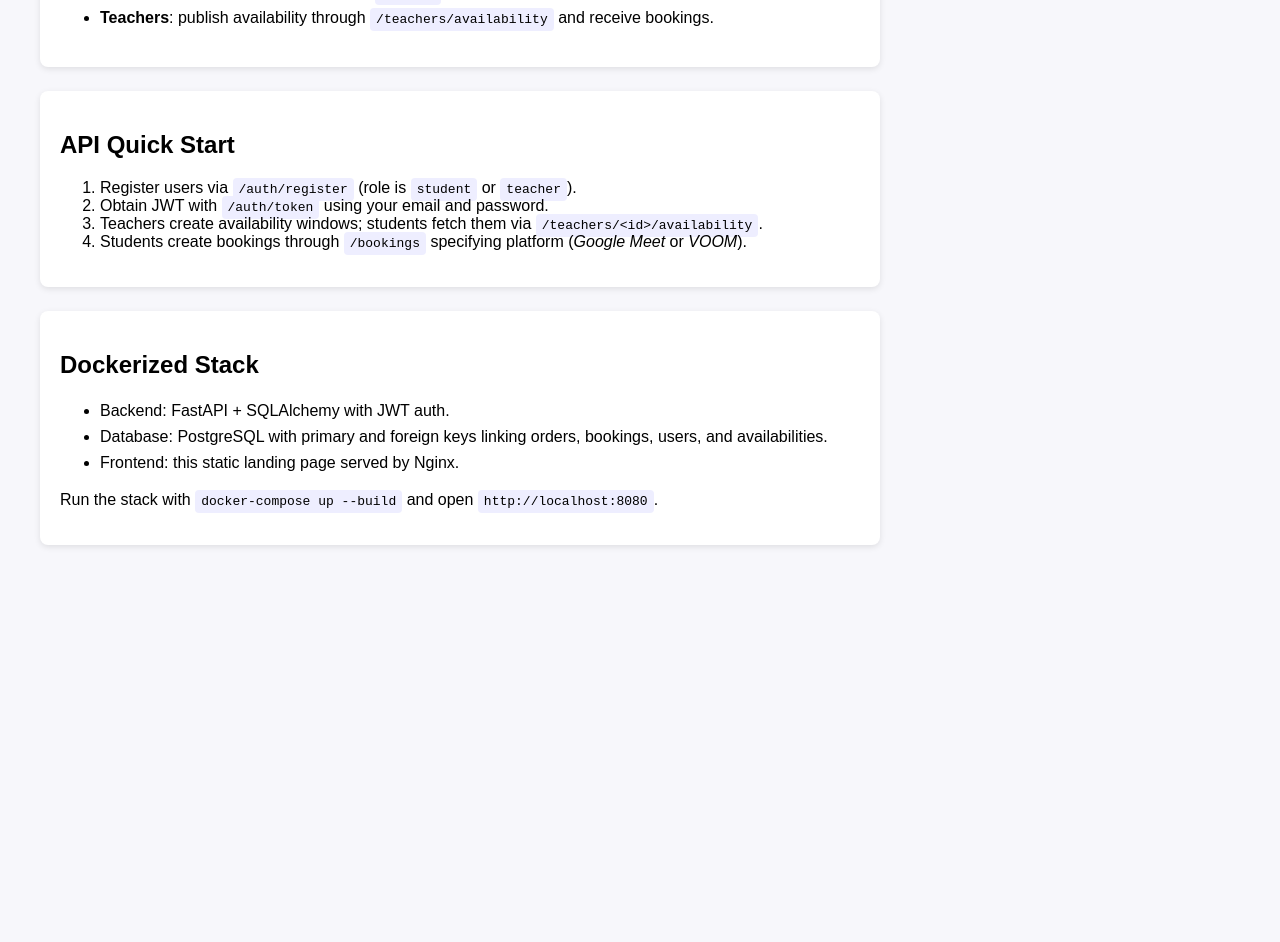
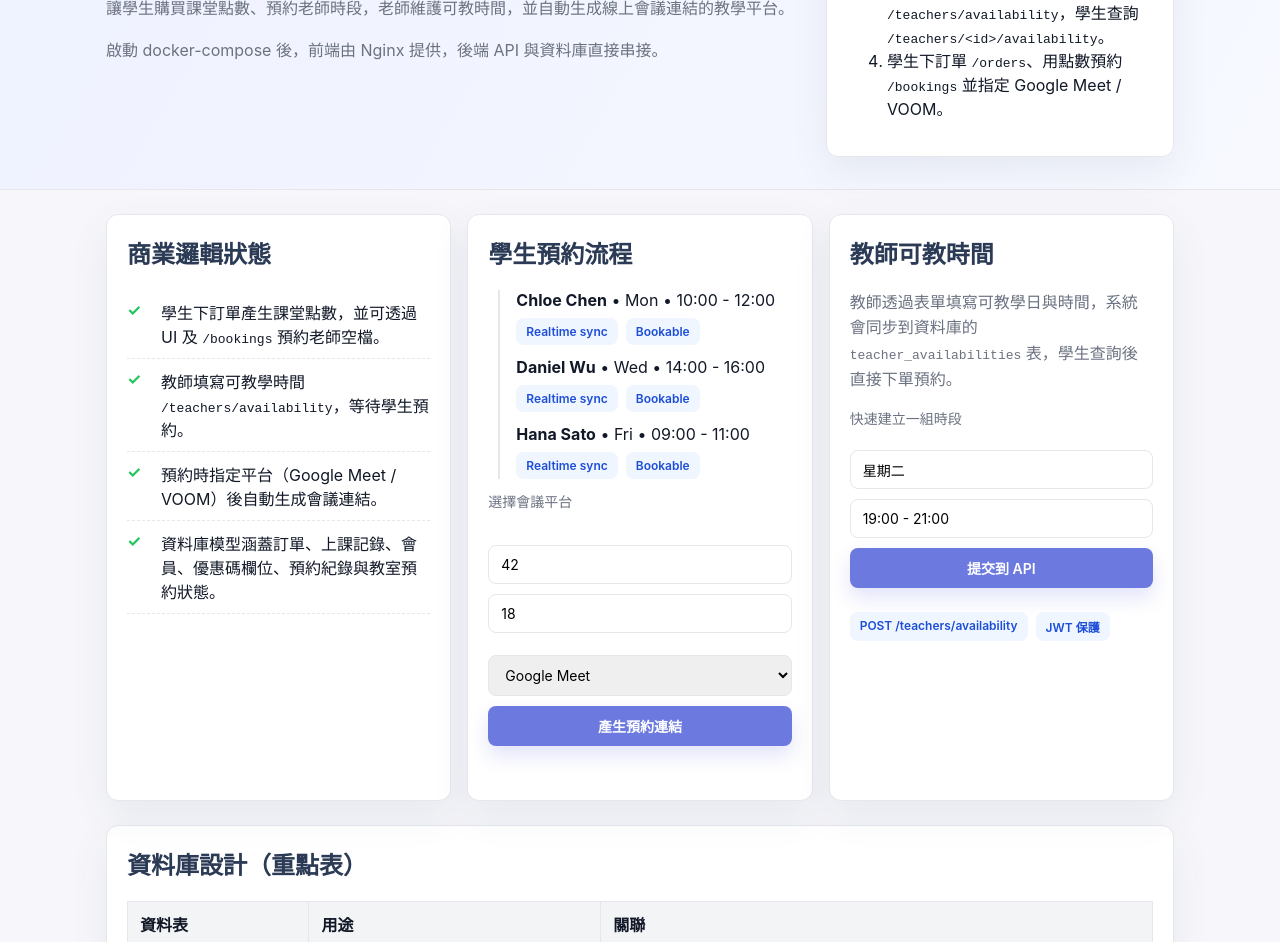
Before and after one commit to d56845684/youtube_AI_transform, a plain HTML site: page frontend/index.html in a window 1280 px wide. Shown: the part 207-1149 px from the top of the page. Before the commit the page ends 800 px from the top, so only its background shows below. Drawn offline with Linux system fonts and the light colour scheme.

Commit message:
Add structured frontend layout for tutor marketplace

```diff
--- a/frontend/index.html
+++ b/frontend/index.html
@@ -4,40 +4,148 @@
     <meta charset="UTF-8">
     <meta name="viewport" content="width=device-width, initial-scale=1.0">
     <title>Language Tutor Marketplace</title>
-    <style>
-        body { font-family: Arial, sans-serif; margin: 40px; background: #f7f7fb; }
-        .card { background: white; padding: 20px; border-radius: 8px; box-shadow: 0 2px 6px rgba(0,0,0,0.1); max-width: 800px; margin-bottom: 24px; }
-        h1 { color: #2b3a55; }
-        code { background: #eef; padding: 4px 6px; border-radius: 4px; }
-        ul { line-height: 1.6; }
-    </style>
+    <link rel="stylesheet" href="styles.css">
 </head>
 <body>
+    <header>
+        <div class="container hero">
+            <div>
+                <div class="badges">
+                    <span class="badge">FastAPI + PostgreSQL</span>
+                    <span class="badge">JWT Auth</span>
+                    <span class="badge">Google Meet / VOOM</span>
+                </div>
                 <h1>Language Tutor Marketplace</h1>
+                <p>讓學生購買課堂點數、預約老師時段，老師維護可教時間，並自動生成線上會議連結的教學平台。</p>
+                <p class="footer-note">啟動 docker-compose 後，前端由 Nginx 提供，後端 API 與資料庫直接串接。</p>
+            </div>
             <div class="card">
-        <h2>Roles</h2>
-        <ul>
-            <li><strong>Students</strong>: purchase lesson credits via <code>/orders</code> and reserve available time slots with teachers.</li>
-            <li><strong>Teachers</strong>: publish availability through <code>/teachers/availability</code> and receive bookings.</li>
+                <h3>API Quick Start</h3>
+                <ol>
+                    <li>註冊 <code>/auth/register</code>（角色 student 或 teacher）。</li>
+                    <li>登入取得 JWT <code>/auth/token</code>。</li>
+                    <li>教師建立時段 <code>/teachers/availability</code>，學生查詢 <code>/teachers/&lt;id&gt;/availability</code>。</li>
+                    <li>學生下訂單 <code>/orders</code>、用點數預約 <code>/bookings</code> 並指定 Google Meet / VOOM。</li>
+                </ol>
+            </div>
+        </div>
+    </header>
+
+    <main class="container">
+        <section class="card-grid">
+            <article class="card">
+                <h2>商業邏輯狀態</h2>
+                <ul class="checklist">
+                    <li><span class="check-icon">✓</span><span>學生下訂單產生課堂點數，並可透過 UI 及 <code>/bookings</code> 預約老師空檔。</span></li>
+                    <li><span class="check-icon">✓</span><span>教師填寫可教學時間 <code>/teachers/availability</code>，等待學生預約。</span></li>
+                    <li><span class="check-icon">✓</span><span>預約時指定平台（Google Meet / VOOM）後自動生成會議連結。</span></li>
+                    <li><span class="check-icon">✓</span><span>資料庫模型涵蓋訂單、上課記錄、會員、優惠碼欄位、預約紀錄與教室預約狀態。</span></li>
+                </ul>
+            </article>
+            <article class="card">
+                <h2>學生預約流程</h2>
+                <div class="timeline" id="timeline"></div>
+                <div class="field-group">
+                    <label for="platform">選擇會議平台</label>
+                    <form id="booking-form" class="field-group">
+                        <div class="field-group">
+                            <input type="text" name="studentId" placeholder="Student ID" value="42">
+                            <input type="text" name="teacherId" placeholder="Teacher ID" value="18">
+                        </div>
+                        <select name="platform" id="platform">
+                            <option>Google Meet</option>
+                            <option>VOOM</option>
+                        </select>
+                        <button type="submit">產生預約連結</button>
+                        <div id="link-preview" aria-live="polite"></div>
+                    </form>
+                </div>
+            </article>
+            <article class="card">
+                <h2>教師可教時間</h2>
+                <p>教師透過表單填寫可教學日與時間，系統會同步到資料庫的 <code>teacher_availabilities</code> 表，學生查詢後直接下單預約。</p>
+                <div class="field-group">
+                    <label>快速建立一組時段</label>
+                    <div class="field-group">
+                        <input type="text" value="星期二" readonly>
+                        <input type="text" value="19:00 - 21:00" readonly>
+                        <button type="button">提交到 API</button>
+                    </div>
+                </div>
+                <div class="tag-row">
+                    <span class="tag">POST /teachers/availability</span>
+                    <span class="tag">JWT 保護</span>
+                </div>
+            </article>
+        </section>
+
+        <section class="card">
+            <h2>資料庫設計（重點表）</h2>
+            <table class="table-preview">
+                <thead>
+                    <tr>
+                        <th>資料表</th>
+                        <th>用途</th>
+                        <th>關聯</th>
+                    </tr>
+                </thead>
+                <tbody>
+                    <tr>
+                        <td>users</td>
+                        <td>學生 / 教師會員，角色分離</td>
+                        <td>與 orders、teacher_availabilities、lesson_bookings 連結</td>
+                    </tr>
+                    <tr>
+                        <td>orders</td>
+                        <td>紀錄訂單金額、課堂點數、優惠碼</td>
+                        <td>student_id → users</td>
+                    </tr>
+                    <tr>
+                        <td>teacher_availabilities</td>
+                        <td>教師可預約時段、預約狀態</td>
+                        <td>teacher_id → users；與 lesson_bookings 一對一</td>
+                    </tr>
+                    <tr>
+                        <td>lesson_bookings</td>
+                        <td>學生預約紀錄，含會議連結與上課時間</td>
+                        <td>student_id / teacher_id → users；availability_id → teacher_availabilities</td>
+                    </tr>
+                </tbody>
+            </table>
+            <p class="footer-note">所有表皆透過 SQLAlchemy 建立，支援主外鍵、預約狀態與時間戳記。</p>
+        </section>
+
+        <section class="card">
+            <h2>資料流對照</h2>
+            <div class="card-grid">
+                <div>
+                    <h3>學生端</h3>
+                    <ul class="checklist">
+                        <li><span class="check-icon">✓</span><span>購買點數：POST <code>/orders</code></span></li>
+                        <li><span class="check-icon">✓</span><span>查詢老師空檔：GET <code>/teachers/{id}/availability</code></span></li>
+                        <li><span class="check-icon">✓</span><span>預約並生成會議室：POST <code>/bookings</code></span></li>
                     </ul>
                 </div>
-    <div class="card">
-        <h2>API Quick Start</h2>
-        <ol>
-            <li>Register users via <code>/auth/register</code> (role is <code>student</code> or <code>teacher</code>).</li>
-            <li>Obtain JWT with <code>/auth/token</code> using your email and password.</li>
-            <li>Teachers create availability windows; students fetch them via <code>/teachers/&lt;id&gt;/availability</code>.</li>
-            <li>Students create bookings through <code>/bookings</code> specifying platform (<em>Google Meet</em> or <em>VOOM</em>).</li>
-        </ol>
+                <div>
+                    <h3>教師端</h3>
+                    <ul class="checklist">
+                        <li><span class="check-icon">✓</span><span>填寫教學時間：POST <code>/teachers/availability</code></span></li>
+                        <li><span class="check-icon">✓</span><span>查看預約：GET <code>/bookings</code>（教師角色過濾）</span></li>
+                    </ul>
                 </div>
-    <div class="card">
-        <h2>Dockerized Stack</h2>
-        <ul>
-            <li>Backend: FastAPI + SQLAlchemy with JWT auth.</li>
-            <li>Database: PostgreSQL with primary and foreign keys linking orders, bookings, users, and availabilities.</li>
-            <li>Frontend: this static landing page served by Nginx.</li>
-        </ul>
-        <p>Run the stack with <code>docker-compose up --build</code> and open <code>http://localhost:8080</code>.</p>
+                <div>
+                    <h3>安全與服務</h3>
+                    <p class="status-pill">JWT 驗證 + CORS 開啟</p>
+                    <div class="tag-row">
+                        <span class="tag">bcrypt 密碼雜湊</span>
+                        <span class="tag">動態會議連結</span>
+                        <span class="tag">docker-compose up --build</span>
                     </div>
+                </div>
+            </div>
+        </section>
+    </main>
+
+    <script src="script.js"></script>
 </body>
 </html>
--- /dev/null
+++ b/frontend/script.js
@@ -0,0 +1,48 @@
+const bookingForm = document.getElementById("booking-form");
+const linkPreview = document.getElementById("link-preview");
+const timeline = document.getElementById("timeline");
+
+const sampleAvailabilities = [
+  { teacher: "Chloe Chen", weekday: "Mon", window: "10:00 - 12:00" },
+  { teacher: "Daniel Wu", weekday: "Wed", window: "14:00 - 16:00" },
+  { teacher: "Hana Sato", weekday: "Fri", window: "09:00 - 11:00" },
+];
+
+function renderTimeline() {
+  if (!timeline) return;
+  timeline.innerHTML = sampleAvailabilities
+    .map(
+      (slot) => `
+      <div class="timeline-step">
+        <strong>${slot.teacher}</strong> • ${slot.weekday} • ${slot.window}
+        <div class="tag-row">
+          <span class="tag">Realtime sync</span>
+          <span class="tag">Bookable</span>
+        </div>
+      </div>
+    `
+    )
+    .join("");
+}
+
+function buildConferenceLink(teacherId, studentId, platform) {
+  const platformDomain = platform === "Google Meet" ? "meet.google.com" : "voom.com";
+  const timestamp = Math.floor(Date.now() / 1000);
+  return `https://${platformDomain}/${teacherId}-${studentId}-${timestamp}`;
+}
+
+if (bookingForm) {
+  bookingForm.addEventListener("submit", (event) => {
+    event.preventDefault();
+    const formData = new FormData(bookingForm);
+    const teacherId = formData.get("teacherId") || "18";
+    const studentId = formData.get("studentId") || "42";
+    const platform = formData.get("platform");
+
+    const link = buildConferenceLink(teacherId, studentId, platform);
+    linkPreview.textContent = link;
+    linkPreview.classList.add("status-pill");
+  });
+}
+
+renderTimeline();
--- /dev/null
+++ b/frontend/styles.css
@@ -0,0 +1,215 @@
+:root {
+    --bg: #f7f7fb;
+    --card: #ffffff;
+    --primary: #2b3a55;
+    --accent: #6c7ae0;
+    --muted: #6b7280;
+    --border: #e5e7eb;
+    --shadow: 0 14px 38px rgba(43, 58, 85, 0.08);
+}
+
+* {
+    box-sizing: border-box;
+}
+
+body {
+    font-family: "Inter", system-ui, -apple-system, BlinkMacSystemFont, "Segoe UI", sans-serif;
+    margin: 0;
+    background: var(--bg);
+    color: #111827;
+}
+
+header {
+    background: linear-gradient(120deg, #eef1ff, #f7f9ff);
+    padding: 48px 24px 32px;
+    border-bottom: 1px solid var(--border);
+}
+
+.container {
+    max-width: 1100px;
+    margin: 0 auto;
+    padding: 0 16px;
+}
+
+.hero {
+    display: grid;
+    grid-template-columns: 2fr 1fr;
+    gap: 24px;
+    align-items: center;
+}
+
+.hero h1 {
+    margin: 0 0 12px;
+    font-size: 32px;
+    color: var(--primary);
+}
+
+.hero p {
+    margin: 0 0 16px;
+    color: var(--muted);
+    line-height: 1.6;
+}
+
+.badges {
+    display: flex;
+    gap: 8px;
+    flex-wrap: wrap;
+}
+
+.badge {
+    background: #e4e7ff;
+    color: #3730a3;
+    padding: 6px 10px;
+    border-radius: 999px;
+    font-size: 12px;
+    font-weight: 600;
+}
+
+.card-grid {
+    display: grid;
+    gap: 16px;
+    grid-template-columns: repeat(auto-fit, minmax(280px, 1fr));
+    margin: 24px 0;
+}
+
+.card {
+    background: var(--card);
+    border: 1px solid var(--border);
+    border-radius: 12px;
+    padding: 20px;
+    box-shadow: var(--shadow);
+}
+
+.card h2, .card h3 {
+    margin-top: 0;
+    color: var(--primary);
+}
+
+.card p {
+    color: var(--muted);
+    line-height: 1.6;
+}
+
+.checklist {
+    list-style: none;
+    padding: 0;
+    margin: 0;
+}
+
+.checklist li {
+    display: grid;
+    grid-template-columns: 24px 1fr;
+    gap: 10px;
+    align-items: flex-start;
+    padding: 10px 0;
+    border-bottom: 1px dashed var(--border);
+}
+
+.check-icon {
+    color: #22c55e;
+    font-weight: 700;
+}
+
+.field-group {
+    display: grid;
+    gap: 10px;
+    margin: 12px 0;
+}
+
+label {
+    font-size: 14px;
+    color: var(--muted);
+}
+
+input, select, button, textarea {
+    border-radius: 8px;
+    border: 1px solid var(--border);
+    padding: 10px 12px;
+    font-size: 14px;
+    font-family: inherit;
+}
+
+button {
+    background: var(--accent);
+    color: white;
+    border: none;
+    cursor: pointer;
+    font-weight: 600;
+    transition: transform 120ms ease, box-shadow 120ms ease;
+    box-shadow: 0 10px 20px rgba(108, 122, 224, 0.2);
+}
+
+button:hover {
+    transform: translateY(-1px);
+}
+
+button:active {
+    transform: translateY(0);
+}
+
+.table-preview {
+    width: 100%;
+    border-collapse: collapse;
+    margin-top: 12px;
+}
+
+.table-preview th,
+.table-preview td {
+    border: 1px solid var(--border);
+    padding: 10px 12px;
+    text-align: left;
+}
+
+.table-preview th {
+    background: #f3f4f6;
+    color: #111827;
+}
+
+.status-pill {
+    display: inline-flex;
+    align-items: center;
+    gap: 6px;
+    background: #ecfdf3;
+    color: #166534;
+    padding: 6px 10px;
+    border-radius: 999px;
+    font-weight: 600;
+    font-size: 12px;
+}
+
+.timeline {
+    border-left: 2px solid var(--border);
+    margin-left: 10px;
+    padding-left: 16px;
+}
+
+.timeline-step {
+    margin-bottom: 12px;
+}
+
+.tag-row {
+    display: flex;
+    gap: 8px;
+    flex-wrap: wrap;
+    margin-top: 8px;
+}
+
+.tag {
+    background: #eff6ff;
+    color: #1d4ed8;
+    padding: 6px 10px;
+    border-radius: 8px;
+    font-weight: 600;
+    font-size: 12px;
+}
+
+.footer-note {
+    margin-top: 14px;
+    color: var(--muted);
+}
+
+@media (max-width: 800px) {
+    .hero {
+        grid-template-columns: 1fr;
+    }
+}
```
Lines whose indentation alone changed are shown as unchanged.
